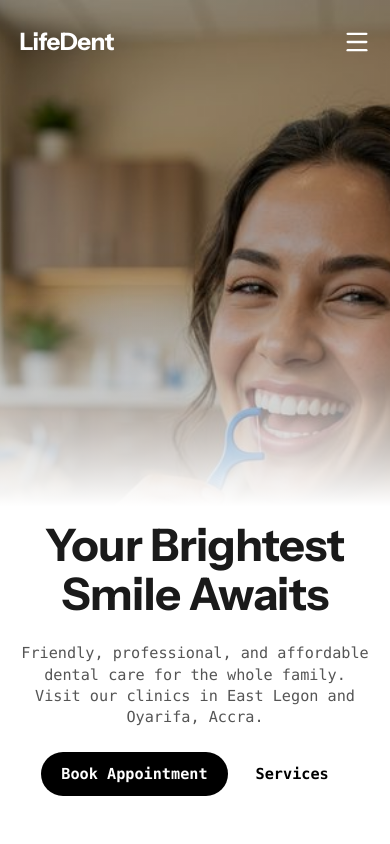
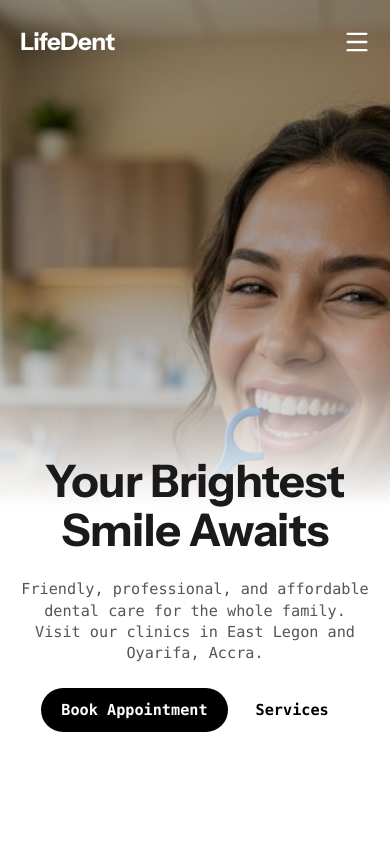
Before and after one commit to darlain71/dentist-site, a React (Vite) app: page /#/ in a window 390 px wide. Shown: the top 844 px of the page. Built offline with nearby package versions, Linux system fonts and the light colour scheme; a web font is replaced by a local one.

Commit message:
UI: Push hero content up slightly from the bottom edge on mobile displays

```diff
--- a/src/index.css
+++ b/src/index.css
@@ -465,7 +465,7 @@ h6,
   .hero-content {
     padding-top: 0;
     justify-content: flex-end;
-    padding-bottom: 2rem;
+    padding-bottom: 5rem;
   }
 
   .hero-cards {
@@ -2859,7 +2859,7 @@ img {
     justify-content: flex-end;
     align-items: center;
     text-align: center;
-    padding-bottom: 1rem;
+    padding-bottom: 5rem;
   }
 
   .hero-actions {
```
